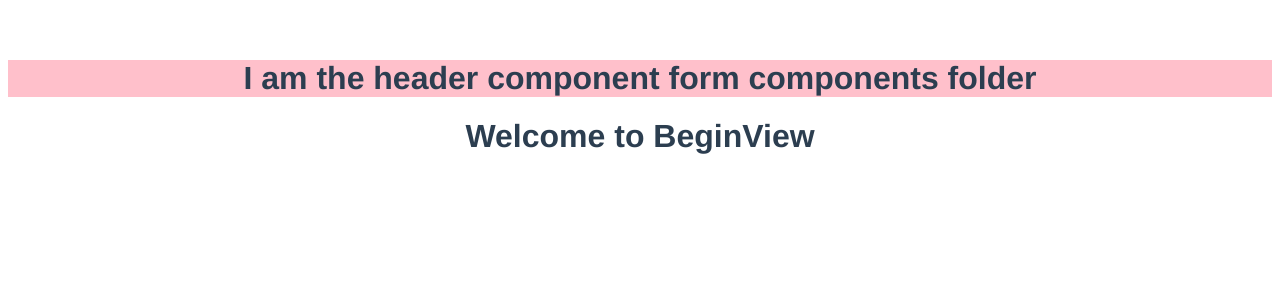
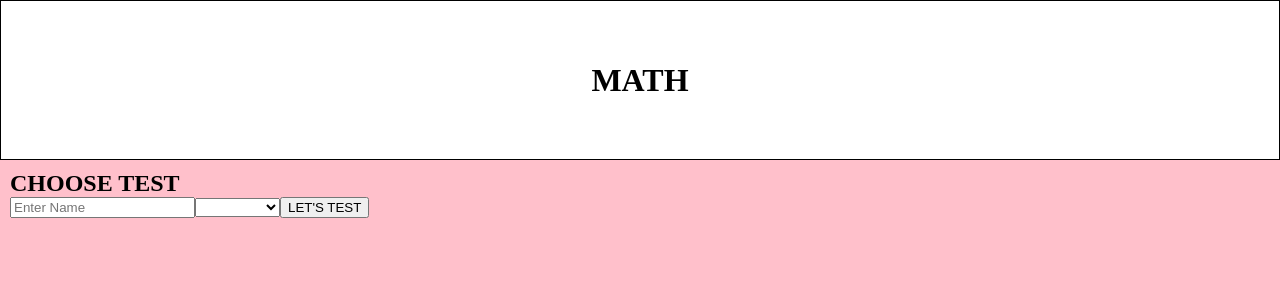
Before and after one commit to abbasnake/VueTest, a Vue app in the folder client/: page / in a window 1280 px wide. Shown: the top 300 px of the page. Built offline with nearby package versions, Linux system fonts and the light colour scheme.

Commit message:
a bunch of testing and messing around, made a local test db and am setting it up with the first view

```diff
--- a/client/package.json
+++ b/client/package.json
@@ -42,6 +42,7 @@
     "friendly-errors-webpack-plugin": "^1.6.1",
     "html-webpack-plugin": "^2.30.1",
     "node-notifier": "^5.1.2",
+    "node-sass": "^4.8.3",
     "optimize-css-assets-webpack-plugin": "^3.2.0",
     "ora": "^1.2.0",
     "portfinder": "^1.0.13",
@@ -49,6 +50,7 @@
     "postcss-loader": "^2.0.8",
     "postcss-url": "^7.2.1",
     "rimraf": "^2.6.0",
+    "sass-loader": "^6.0.7",
     "semver": "^5.3.0",
     "shelljs": "^0.7.6",
     "uglifyjs-webpack-plugin": "^1.1.1",
--- a/client/src/App.vue
+++ b/client/src/App.vue
@@ -1,5 +1,5 @@
 <template>
-  <div id="app">
+  <div id="app" class="l-app">
     <app-header></app-header>
     <router-view/>
   </div>
@@ -18,12 +18,15 @@ export default {
 </script>
 
 <style>
-#app {
-  font-family: 'Avenir', Helvetica, Arial, sans-serif;
-  -webkit-font-smoothing: antialiased;
-  -moz-osx-font-smoothing: grayscale;
-  text-align: center;
-  color: #2c3e50;
-  margin-top: 60px;
+html, body, h1, h2, h3, h4, h5, h6 {
+  box-sizing: border-box;
+  margin: 0;
+  padding: 0;
+}
+
+.l-app {
+  display: grid;
+  grid-template-rows: 1fr 4fr;
+  height: 100vh;
 }
 </style>
--- a/client/src/components/BeginView.vue
+++ b/client/src/components/BeginView.vue
@@ -1,21 +1,59 @@
 <template>
-  <div class="hello">
-    <h1>{{ msg }}</h1>
+  <div class="view-begin">
+
+    <h2>CHOOSE TEST</h2>
+
+    <form @submit.prevent="onSubmit" method="POST">
+      <input type="text" placeholder="Enter Name" name="username" required v-model="username">
+      <select name="test" v-model="selected">
+        <option v-for="test in tests" :key="test.id">
+          {{ test.name }}
+        </option>
+      </select>
+
+      <button type="submit">LET'S TEST</button>
+    </form>
+
+    {{ testInfo }}
+
   </div>
 </template>
 
 <script>
+
+import tests from '../store/tests.js'
+
 export default {
   name: 'BeginView',
   data () {
     return {
-      msg: 'Welcome to BeginView'
+      tests,
+      testChoice: 'testChoice',
+      username: '',
+      selected: ''
+    }
+  },
+  computed: {
+    testInfo () {
+      for (let prop in this.tests) {
+        if (this.selected === this.tests[prop].name) {
+          return this.tests[prop].description
+        }
+      }
+    }
+  },
+  methods: {
+    onSubmit () {
+      this.$router.push({path: `/test/${this.testChoice}`})
+      console.log(this.username)
     }
   }
 }
 </script>
 
-<!-- Add "scoped" attribute to limit CSS to this component only -->
-<style scoped>
-
+<style lang="scss" scoped>
+  .view-begin {
+    background-color: pink;
+    padding: 10px;
+  }
 </style>
--- a/client/src/components/TestView.vue
+++ b/client/src/components/TestView.vue
@@ -1,6 +1,7 @@
 <template>
-  <div class="hello">
+  <div>
     <h1>{{ msg }}</h1>
+    <h2>{{ $route.params.testID }}</h2>
   </div>
 </template>
 
--- a/client/src/components/app-header.vue
+++ b/client/src/components/app-header.vue
@@ -1,6 +1,6 @@
 <template>
   <header>
-    <h1>{{ msg }}</h1>
+    <h1 class="title">{{ msg }}</h1>
   </header>
 </template>
 
@@ -9,14 +9,18 @@ export default {
   name: 'appHeader',
   data () {
     return {
-      msg: 'I am the header component form components folder'
+      msg: 'MATH'
     }
   }
 }
 </script>
 
 <style scoped>
-* {
-  background-color: pink;
+.title {
+  align-items: center;
+  border: 1px solid black;
+  display: flex;
+  height: 100%;
+  justify-content: center;
 }
 </style>
--- a/client/src/router/index.js
+++ b/client/src/router/index.js
@@ -14,7 +14,7 @@ export default new Router({
       component: BeginView
     },
     {
-      path: '/test',
+      path: '/test/:testID',
       name: 'TestView',
       component: TestView
     },
--- /dev/null
+++ b/client/src/store/tests.js
@@ -0,0 +1,64 @@
+const tests = {
+  test1: {
+    id: 1,
+    name: 'Test One',
+    description: 'Test one is about blah bah blah',
+    question1: {
+      question: '2 + 2',
+      answer: '4',
+      fakes: ['1', '2', '55', '100']
+    },
+    question2: {
+      question: '5 + 5',
+      answer: '10',
+      fakes: ['1', '2', '55', '100']
+    },
+    question3: {
+      question: '1 + 1',
+      answer: '2',
+      fakes: ['1', '4', '55', '100']
+    }
+  },
+  test2: {
+    id: 2,
+    name: 'Test Two',
+    description: 'Test two is about bSDFSDFSDF',
+    question1: {
+      question: '20 + 20',
+      answer: '40',
+      fakes: ['10', '20', '550', '1000']
+    },
+    question2: {
+      question: '50 + 50',
+      answer: '100',
+      fakes: ['10', '20', '550', '1000']
+    },
+    question3: {
+      question: '10 + 10',
+      answer: '20',
+      fakes: ['10', '40', '550', '1000']
+    }
+  },
+  test3: {
+    id: 3,
+    name: 'Test Three',
+    description: 'Test three is agogo yoyo',
+    question1: {
+      question: '200 + 200',
+      answer: '400',
+      fakes: ['100', '200', '5500', '10000']
+    },
+    question2: {
+      question: '500 + 500',
+      answer: '1000',
+      fakes: ['100', '200', '5500', '10000']
+    },
+    question3: {
+      question: '100 + 100',
+      answer: '200',
+      fakes: ['100', '400', '5500', '10000']
+    }
+  }
+}
+
+export default tests
```
Also changed, not shown: 1 other file (tests, documents, lock files or other folders).
